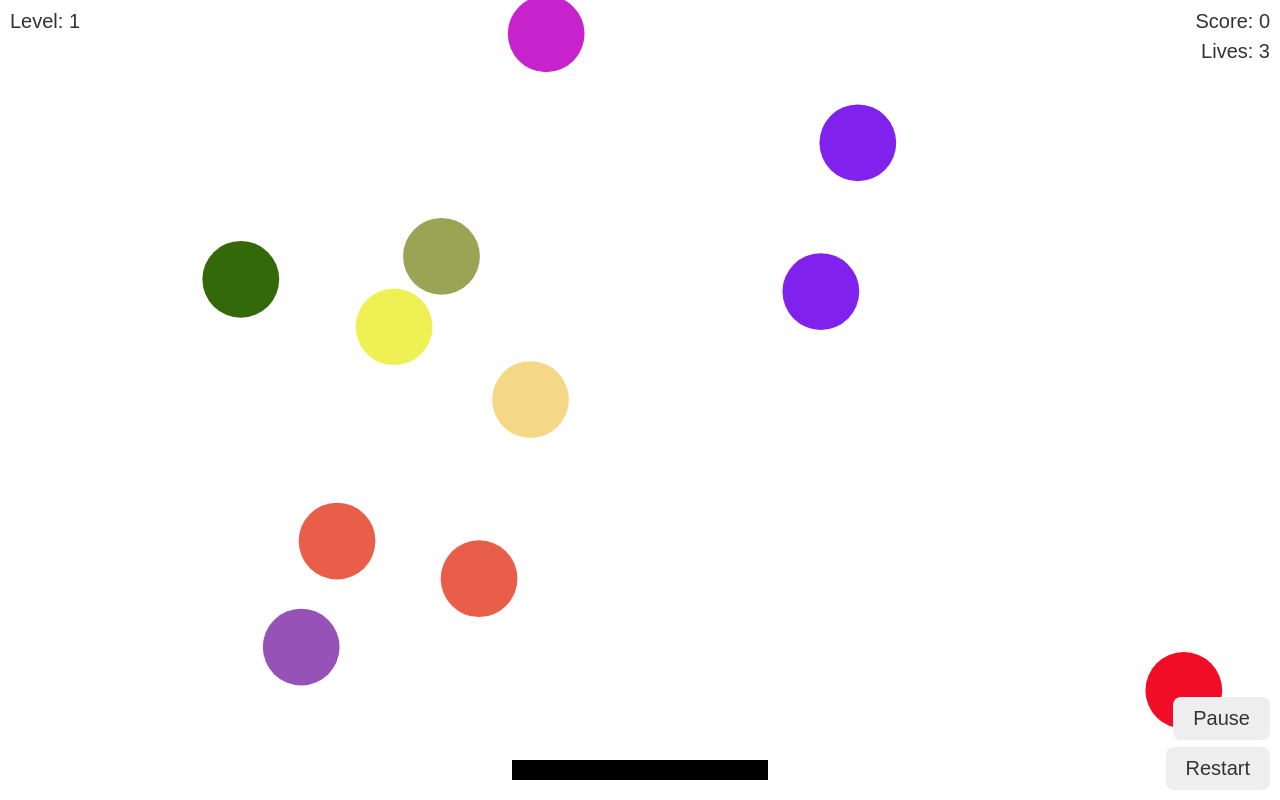
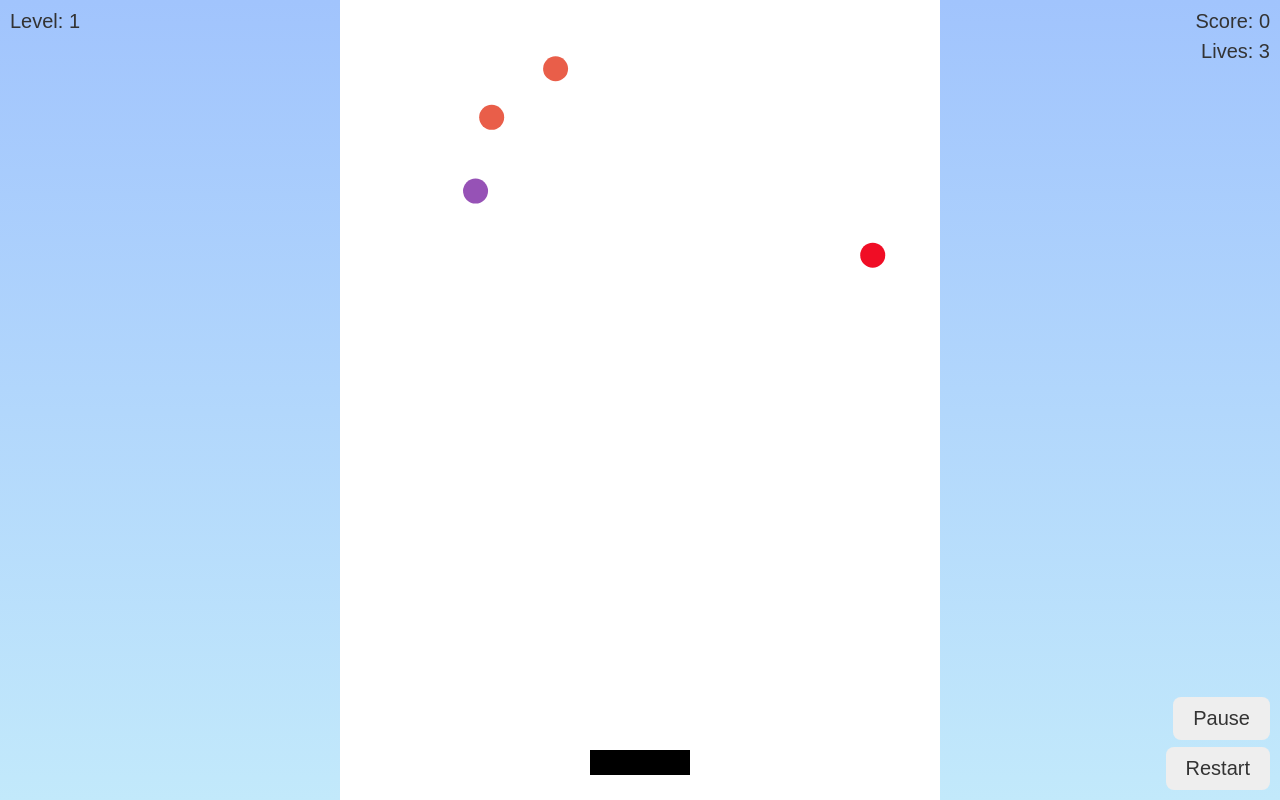
Before and after one commit to anumta-ctrl/catch-the-ball-game, a plain HTML site: page index.html in a window 1280 px wide. Drawn offline with Linux system fonts and the light colour scheme.

Commit message:
index.html

```diff
--- a/index.html
+++ b/index.html
@@ -4,40 +4,36 @@
   <meta charset="UTF-8" />
   <meta name="viewport" content="width=device-width, initial-scale=1.0" />
   <title>Catch Falling Objects Game</title>
-
   <link rel="manifest" href="manifest.json" />
-  <script>
-    if ('serviceWorker' in navigator) {
-      navigator.serviceWorker.register('sw.js').then(function(registration) {
-        console.log('ServiceWorker registered:', registration.scope);
-      }).catch(function(error) {
-        console.log('ServiceWorker registration failed:', error);
-      });
-    }
-  </script>
   <style>
     html, body {
       margin: 0;
       padding: 0;
       height: 100%;
       width: 100%;
+      overflow: hidden;
     }
     body {
       font-family: sans-serif;
       background: linear-gradient(to bottom, #a1c4fd, #c2e9fb);
-      overflow: hidden;
     }
     canvas {
       display: block;
       background-color: #ffffff;
+      margin: auto;
+      position: absolute;
+      top: 0;
+      left: 0;
+      right: 0;
+      bottom: 0;
     }
-    #level, #levelUpMsg, #scoreDisplay, #livesDisplay, #pauseBtn, #restartBtn {
+    #level, #levelUpMsg, #scoreDisplay, #livesDisplay, #pauseBtn, #restartBtn, #countdown, #gameOverMsg {
       position: absolute;
       font-size: 20px;
       color: #333;
       z-index: 10;
     }
-    #levelUpMsg {
+    #levelUpMsg, #gameOverMsg, #countdown {
       font-size: 36px;
       color: #ff4500;
       display: none;
@@ -74,46 +70,48 @@
   <div id="scoreDisplay">Score: 0</div>
   <div id="livesDisplay">Lives: 3</div>
   <div id="levelUpMsg">Level Up!</div>
+  <div id="gameOverMsg">Game Over</div>
+  <div id="countdown">3</div>
   <button id="pauseBtn">Pause</button>
   <button id="restartBtn">Restart</button>
-
   <script>
     const canvas = document.getElementById('gameCanvas');
     const ctx = canvas.getContext('2d');
+    const countdownEl = document.getElementById("countdown");
+    const gameOverMsg = document.getElementById("gameOverMsg");
+    const V_WIDTH = 480;
+    const V_HEIGHT = 640;
 
     function resizeCanvas() {
-      canvas.width = window.innerWidth;
-      canvas.height = window.innerHeight;
+      let scale = Math.min(window.innerWidth / V_WIDTH, window.innerHeight / V_HEIGHT);
+      canvas.width = V_WIDTH * scale;
+      canvas.height = V_HEIGHT * scale;
+      ctx.setTransform(scale, 0, 0, scale, 0, 0);
     }
 
-    window.addEventListener("resize", resizeCanvas);
+    window.addEventListener('resize', resizeCanvas);
     resizeCanvas();
 
-    let score = 0;
-    let lives = 3;
-    let gameSpeed = 2;
-    let level = 1;
-    let paused = false;
-    let levelTimer = Date.now();
-    let showLevelUp = false;
-    let levelUpTime = 0;
-    let objects = [];
+    let score = 0, lives = 3, gameSpeed = 2, level = 1, paused = false;
+    let levelTimer = Date.now(), showLevelUp = false, levelUpTime = 0, objects = [];
+    let countdown = 3, countdownInterval = null, gameStarted = false;
 
     const catcher = {
-      width: canvas.width * 0.2,
+      width: 80,
       height: 20,
-      x: canvas.width / 2 - (canvas.width * 0.2) / 2,
-      y: canvas.height - 40,
-      speed: canvas.width * 0.01
+      x: V_WIDTH / 2 - 40,
+      y: V_HEIGHT - 40,
+      speed: 12
     };
 
-    const levelDuration = 60000;
-    const levelUpSound = new Audio("https://actions.google.com/sounds/v1/cartoon/clang_and_wobble.ogg");
-    const catchSound = new Audio("https://actions.google.com/sounds/v1/cartoon/pop.ogg");
-    const gameOverSound = new Audio("https://actions.google.com/sounds/v1/cartoon/slide_whistle_to_drum_hit.ogg");
-    const bgMusic = new Audio("https://cdn.pixabay.com/audio/2023/05/12/audio_14ba5c2396.mp3");
-    bgMusic.loop = true;
-    bgMusic.volume = 0.5;
+    const sounds = {
+      levelUp: new Audio("https://actions.google.com/sounds/v1/cartoon/clang_and_wobble.ogg"),
+      catch: new Audio("https://actions.google.com/sounds/v1/cartoon/pop.ogg"),
+      gameOver: new Audio("https://actions.google.com/sounds/v1/cartoon/slide_whistle_to_drum_hit.ogg"),
+      bg: new Audio("https://cdn.pixabay.com/audio/2023/05/12/audio_14ba5c2396.mp3")
+    };
+    sounds.bg.loop = true;
+    sounds.bg.volume = 0.4;
 
     function resetGame() {
       score = 0;
@@ -124,32 +122,48 @@
       showLevelUp = false;
       objects = [];
       paused = false;
-      bgMusic.play();
+      gameStarted = false;
+      gameOverMsg.style.display = "none";
+      startCountdown();
+    }
+
+    function startCountdown() {
+      countdown = 3;
+      countdownEl.textContent = countdown;
+      countdownEl.style.display = "block";
+      countdownInterval = setInterval(() => {
+        countdown--;
+        if (countdown > 0) {
+          countdownEl.textContent = countdown;
+        } else {
+          clearInterval(countdownInterval);
+          countdownEl.style.display = "none";
+          gameStarted = true;
+          sounds.bg.play();
+        }
+      }, 1000);
     }
 
     function spawnObject() {
       objects.push({
-        x: Math.random() * (canvas.width - 30),
+        x: Math.random() * (V_WIDTH - 30),
         y: 0,
-        radius: canvas.width * 0.03,
+        radius: 10,
         color: '#' + Math.floor(Math.random()*16777215).toString(16),
         speed: gameSpeed + Math.random()
       });
     }
 
     function updateGame() {
-      if (paused) return;
+      if (paused || !gameStarted) return;
 
-      if (Date.now() - levelTimer > levelDuration) {
+      if (Date.now() - levelTimer > 60000) {
         level++;
         gameSpeed += 0.5;
         levelTimer = Date.now();
         showLevelUp = true;
         levelUpTime = Date.now();
-        levelUpSound.play();
-        document.body.style.background = (level % 2 === 0)
-          ? "linear-gradient(to bottom, #ffecd2, #fcb69f)"
-          : "linear-gradient(to bottom, #a1c4fd, #c2e9fb)";
+        sounds.levelUp.play();
       }
 
       if (showLevelUp && Date.now() - levelUpTime > 2000) {
@@ -161,11 +175,13 @@
       objects.forEach(obj => obj.y += obj.speed);
 
       objects = objects.filter(obj => {
-        if (obj.y > canvas.height) {
+        if (obj.y > V_HEIGHT) {
           lives--;
           if (lives <= 0) {
-            gameOverSound.play();
-            resetGame();
+            sounds.gameOver.play();
+            gameOverMsg.style.display = "block";
+            gameStarted = false;
+            return false;
           }
           return false;
         }
@@ -174,7 +190,7 @@
           obj.x > catcher.x && obj.x < catcher.x + catcher.width
         ) {
           score += 10;
-          catchSound.play();
+          sounds.catch.play();
           return false;
         }
         return true;
@@ -182,7 +198,7 @@
     }
 
     function drawGame() {
-      ctx.clearRect(0, 0, canvas.width, canvas.height);
+      ctx.clearRect(0, 0, V_WIDTH, V_HEIGHT);
       ctx.fillStyle = 'black';
       ctx.fillRect(catcher.x, catcher.y, catcher.width, catcher.height);
 
@@ -210,7 +226,23 @@
       if (e.key === 'ArrowLeft') catcher.x -= catcher.speed;
       if (e.key === 'ArrowRight') catcher.x += catcher.speed;
       if (catcher.x < 0) catcher.x = 0;
-      if (catcher.x + catcher.width > canvas.width) catcher.x = canvas.width - catcher.width;
+      if (catcher.x + catcher.width > V_WIDTH) catcher.x = V_WIDTH - catcher.width;
+    });
+
+    let lastTouchX = null;
+    canvas.addEventListener("touchstart", e => {
+      lastTouchX = e.touches[0].clientX;
+    });
+    canvas.addEventListener("touchmove", e => {
+      let touchX = e.touches[0].clientX;
+      if (lastTouchX !== null) {
+        let deltaX = touchX - lastTouchX;
+        catcher.x += deltaX / (canvas.width / V_WIDTH);
+        if (catcher.x < 0) catcher.x = 0;
+        if (catcher.x + catcher.width > V_WIDTH) catcher.x = V_WIDTH - catcher.width;
+      }
+      lastTouchX = touchX;
+      e.preventDefault();
     });
 
     document.getElementById("pauseBtn").onclick = () => paused = !paused;
```
